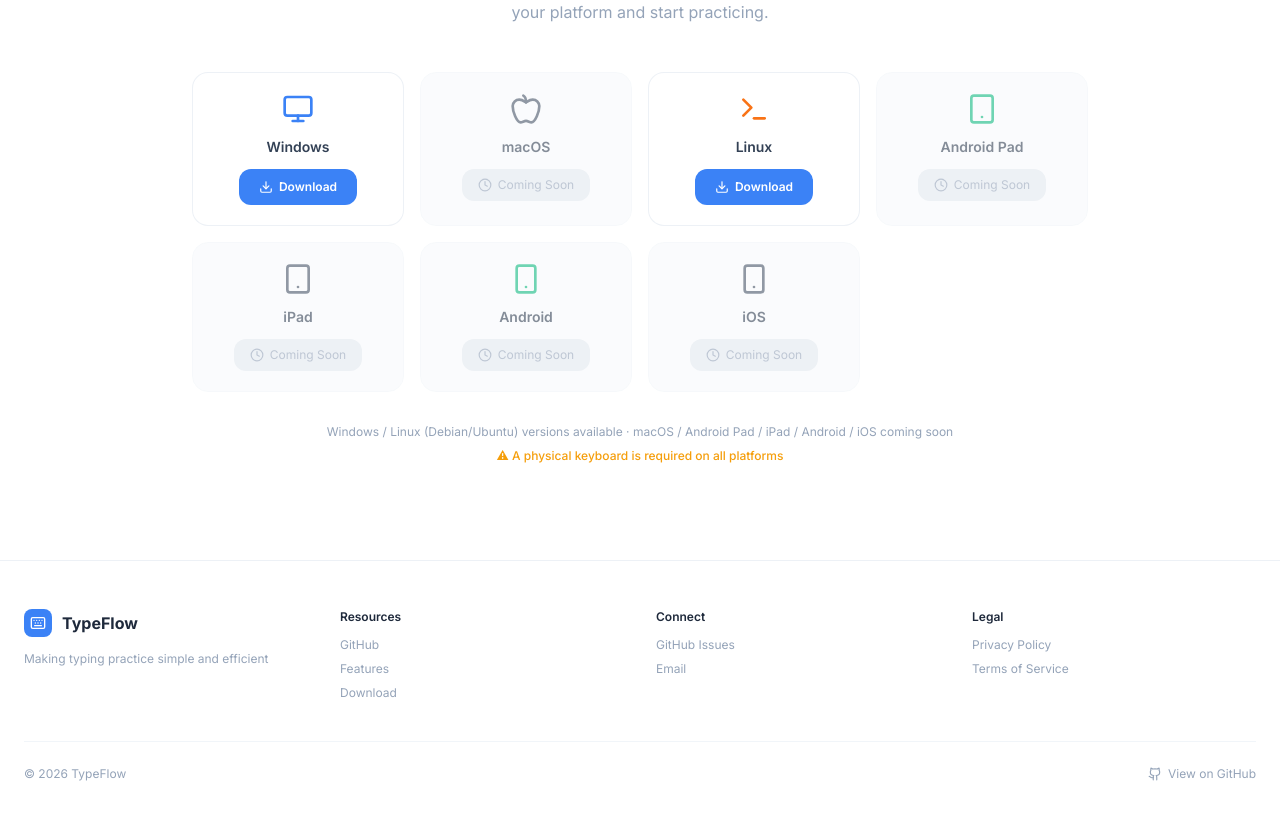
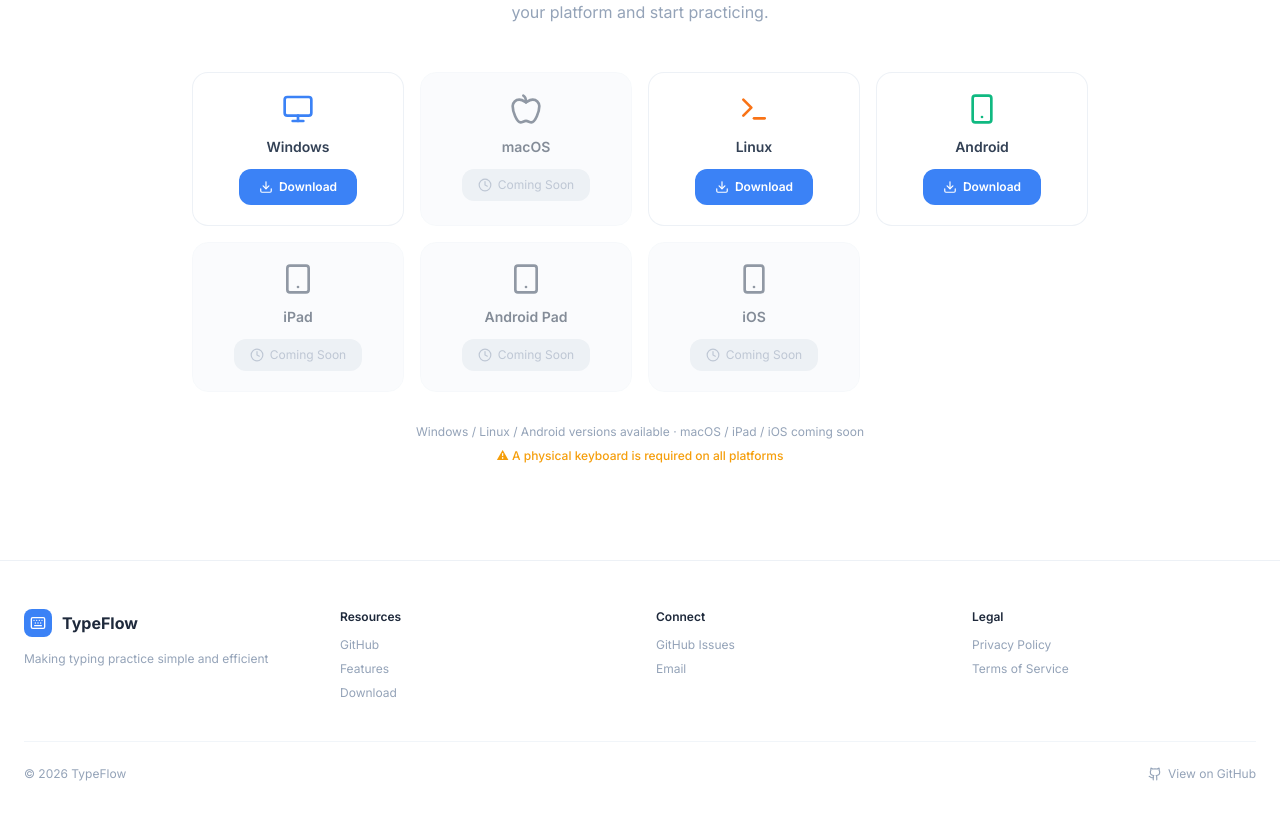
Before and after one commit to skyloveflash1-netizen/type-flow-landing, a React (Vite) app: page / in a window 1280 px wide. Shown: the part 4140-4958 px from the top of the page. Built offline with nearby package versions, Linux system fonts and the light colour scheme.

Commit message:
feat: add android apk download button

```diff
--- a/src/components/Download.tsx
+++ b/src/components/Download.tsx
@@ -29,9 +29,9 @@
     { icon: Monitor, label: 'Windows', id: 'windows', available: true, color: 'text-blue-500', url: 'https://github.com/skyloveflash1-netizen/type-flow-landing/releases/download/v1.0.0/typeflow.zip', isLinux: false },
     { icon: Apple, label: 'macOS', id: 'mac', available: false, color: 'text-slate-600 dark:text-slate-300', url: '', isLinux: false },
     { icon: Terminal, label: 'Linux', id: 'linux', available: true, color: 'text-orange-500', url: '', isLinux: true },
-    { icon: Tablet, label: 'Android Pad', id: 'android-pad', available: false, color: 'text-emerald-500', url: '', isLinux: false },
+    { icon: Smartphone, label: 'Android', id: 'android', available: true, color: 'text-emerald-500', url: 'https://github.com/skyloveflash1-netizen/type-flow-landing/releases/download/v1.0.0/TypeFlow_1.0.0_android.apk', isLinux: false },
     { icon: Tablet, label: 'iPad', id: 'ipad', available: false, color: 'text-slate-600 dark:text-slate-300', url: '', isLinux: false },
-    { icon: Smartphone, label: 'Android', id: 'android', available: false, color: 'text-emerald-500', url: '', isLinux: false },
+    { icon: Tablet, label: 'Android Pad', id: 'android-pad', available: false, color: 'text-slate-600 dark:text-slate-300', url: '', isLinux: false },
     { icon: Smartphone, label: 'iOS', id: 'ios', available: false, color: 'text-slate-600 dark:text-slate-300', url: '', isLinux: false },
   ];
 
--- a/src/i18n/translations.ts
+++ b/src/i18n/translations.ts
@@ -199,8 +199,8 @@
   downloadDesc: 'TypeFlow 完全免费，持续更新中。选择你的平台开始练习。',
   downloadBtn: '下载',
   downloadComingSoon: '即将上线',
-  downloadNote: 'Windows / Linux (Debian/Ubuntu) 版本已发布',
-  downloadPlatformNote: 'macOS / Android Pad / iPad / Android / iOS 正在开发中',
+  downloadNote: 'Windows / Linux / Android 版本已发布',
+  downloadPlatformNote: 'macOS / iPad / iOS 正在开发中',
   linuxInstallTip: '支持 Ubuntu 22.04+、Debian 12+、Linux Mint 21+ 等 Debian 系桌面系统（x86_64）',
   linuxInstallCmd: '一键安装命令',
   downloadKeyboardNote: '所有平台均需外接真实键盘使用',
@@ -302,8 +302,8 @@
   downloadDesc: 'TypeFlow 完全免費，持續更新中。選擇你的平台開始練習。',
   downloadBtn: '下載',
   downloadComingSoon: '即將上線',
-  downloadNote: 'Windows / Linux (Debian/Ubuntu) 版本已發佈',
-  downloadPlatformNote: 'macOS / Android Pad / iPad / Android / iOS 正在開發中',
+  downloadNote: 'Windows / Linux / Android 版本已發佈',
+  downloadPlatformNote: 'macOS / iPad / iOS 正在開發中',
   linuxInstallTip: '支援 Ubuntu 22.04+、Debian 12+、Linux Mint 21+ 等 Debian 系桌面系統（x86_64）',
   linuxInstallCmd: '一鍵安裝命令',
   downloadKeyboardNote: '所有平台均需外接真實鍵盤使用',
@@ -407,8 +407,8 @@
   downloadDesc: 'TypeFlow is completely free and continuously updated. Choose your platform and start practicing.',
   downloadBtn: 'Download',
   downloadComingSoon: 'Coming Soon',
-  downloadNote: 'Windows / Linux (Debian/Ubuntu) versions available',
-  downloadPlatformNote: 'macOS / Android Pad / iPad / Android / iOS coming soon',
+  downloadNote: 'Windows / Linux / Android versions available',
+  downloadPlatformNote: 'macOS / iPad / iOS coming soon',
   linuxInstallTip: 'Supports Ubuntu 22.04+, Debian 12+, Linux Mint 21+ and other Debian-based desktop systems (x86_64)',
   linuxInstallCmd: 'Install command',
   downloadKeyboardNote: 'A physical keyboard is required on all platforms',
```
